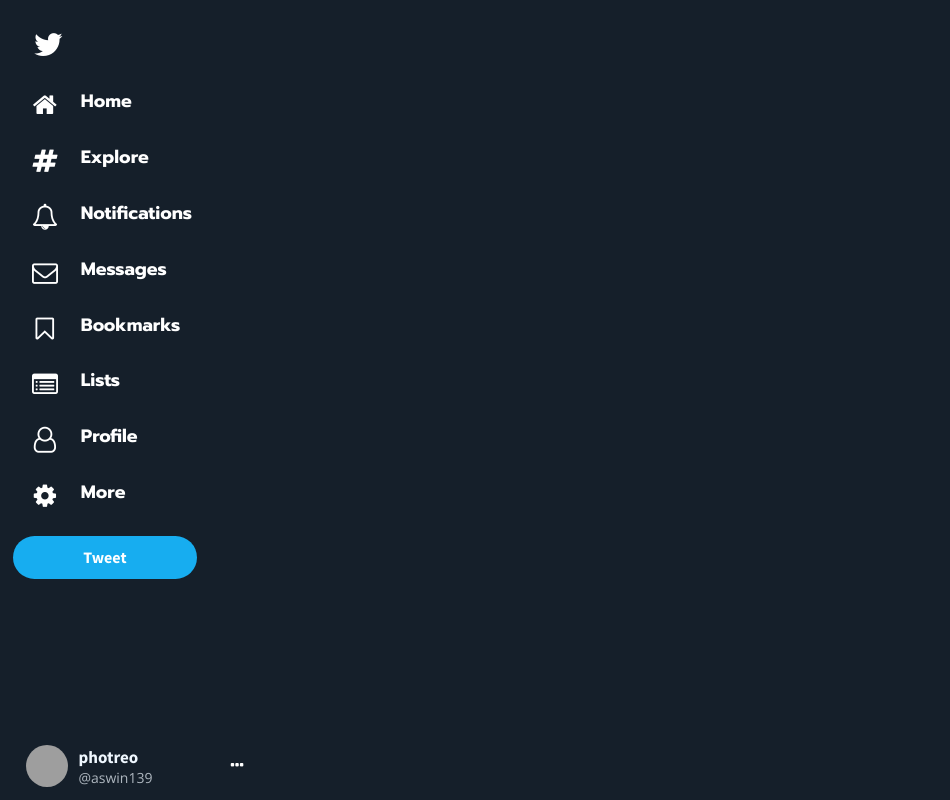
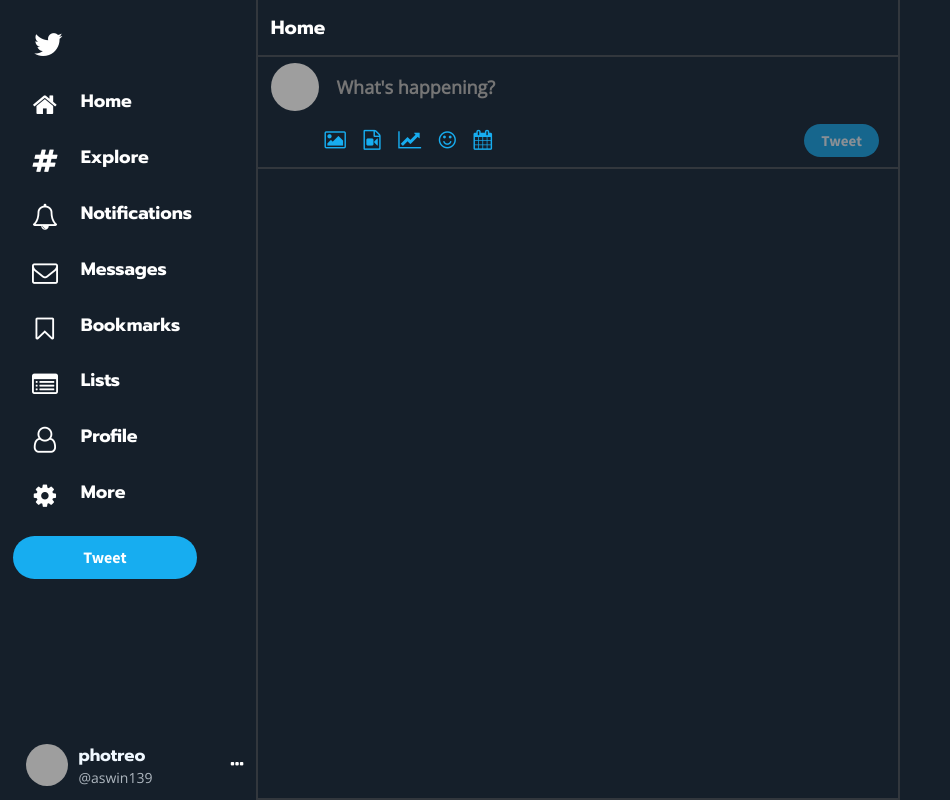
Before and after one commit to aswinap13/Twitter, a plain HTML site: page index.html in a window 1280 px wide. Shown: the whole page, without its empty margins (0-950 px from the left). Drawn offline with nearby package versions, Linux system fonts and the light colour scheme; grey boxes are pictures that could not be loaded.

Commit message:
Introduce Menu

```diff
--- a/index.html
+++ b/index.html
@@ -50,9 +50,24 @@
 
     <!-- ================= Start of Menu Section ================= -->
     <div class="menu">
-        <header><a href="#"></a></header>
+        <header><a href="#">Home</a></header>
         <main>
-            <div class="newtweet"></div>
+            <div class="newtweet">
+                <div class="up">
+                    <img src="https://pbs.twimg.com/profile_images/1346012796178206727/VNLPcJd8_400x400.jpg" alt="profile picture">
+                    <input type="text" placeholder="What's happening?">
+                </div>
+                <div class="down">
+                    <div class="down-box">
+                    <a href="" class="down-item"><i class="fa fa-picture-o" aria-hidden="true"></i></a>
+                    <a href="" class="down-item"><i class="fa fa-file-video-o" aria-hidden="true"></i></a>
+                    <a href="" class="down-item"><i class="fa fa-line-chart" aria-hidden="true"></i></a>
+                    <a href="" class="down-item"><i class="fa fa-smile-o" aria-hidden="true"></i></a>
+                    <a href="" class="down-item"><i class="fa fa-calendar" aria-hidden="true"></i></a>
+                    </div>
+                    <a href="" class="down-tweet" ><p>Tweet</p></a>
+                </div>
+            </div>
             <div class="content"></div>
         </main>
 
--- a/style.css
+++ b/style.css
@@ -3,7 +3,10 @@ body{
     color: aliceblue;
     margin: 0;
 }
-
+.container{
+    display: flex;
+    flex-direction: row;
+}
 
 /* ================== (START) Complete CSS for Left Side Menu ================== */
 
@@ -105,7 +108,7 @@ body{
         margin-left: 10px;
         padding: 0;
         margin: 0;
-        font-family: 'Source Sans Pro', sans-serif;
+        font-family: 'Prompt', sans-serif;
     }
     .account>p{
         font-size: 14px;
@@ -124,11 +127,79 @@ body{
 
 /* ================== (START) Complete CSS for Menu ================== */
 
-
-
-
-
-
+.menu{
+    width: 50%;
+    display: flex;
+    flex-direction: column;
+    border: 2px solid rgba(80, 80, 80, .5);
+    border-top: none;
+}
+header{
+    font-family: 'Prompt', sans-serif;
+    font-size: larger;
+    padding: 2%;
+}
+.newtweet{
+    display: flex;
+    flex-direction: column;
+    border: 2px solid rgba(80, 80, 80, .5);
+    border-left: none;
+    border-right: none;
+}
+.up{
+    display: flex;
+    flex-direction: row;
+    align-items: center;
+    margin: 1% 0% 1% 2%;
+}
+input{
+    background-color: #151f2a;
+    border: none;
+    width: 100%;
+    margin: 0% 2.5%;
+    font-family: 'Open Sans', sans-serif;
+    font-size: large;
+    font-weight: 600;
+}
+input:focus{
+    border: none;
+    outline: none;
+    caret-color: white;
+}
+.up>img{
+    border-radius: 50%;
+    height: 48px;
+    width: 48px;
+}
+.down{
+    display: flex;
+    flex-direction: row;
+    padding:1% 3% 1.5% 9%;
+    align-items: center;
+}
+.down-item{
+    font-size: 20px;
+    color: #17ADF0;
+    margin: 0% 1.8%;
+}
+.down-box{
+    width: 100%;
+    display: flex;
+    flex-direction: row;
+    align-items: center;
+}
+.down-tweet{
+    border-radius: 40px;
+    background-color: #17ADF0;
+    padding:1.3% 3%;
+    opacity: 0.5;
+}
+.down-tweet>p{
+    margin: 0%;
+    padding: 0%;
+    font-size: 15px;
+    font-family: 'Source Sans Pro', sans-serif;
+}
 
 /* ================== (END) Complete CSS for Menu ================== */
 
@@ -144,4 +215,10 @@ body{
         display: none;
     }.list-item{
         font-size: small;}
+        .Left{
+            width: 0%;
+        }
+        .menu{
+            width: 100%;
+        }
   }
```
